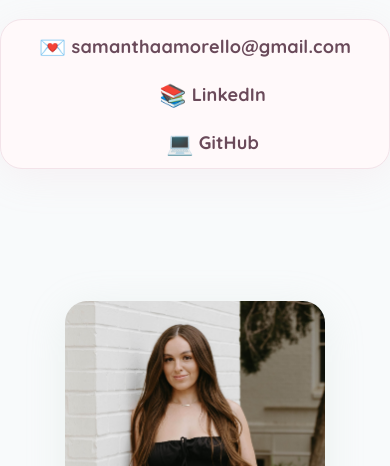
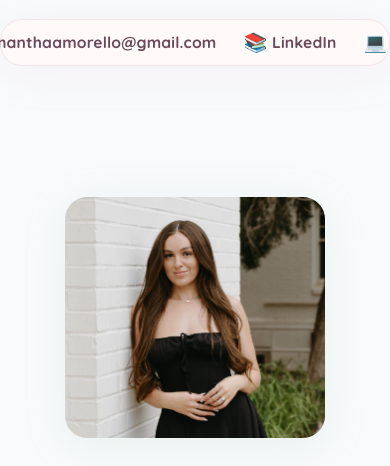
Before and after one commit to sammmorello/PracticeWebsite, a plain HTML site: page index.html in a window 390 px wide. Shown: the top 466 px of the page. Drawn offline with Linux system fonts and the light colour scheme.

Commit message:
more small tweaks

```diff
--- a/index.html
+++ b/index.html
@@ -9,10 +9,10 @@
 </head>
 <body>
     <div class="top-contact-bar-bubble">
-      <div class="top-contact-bar" style="color:#6a4a5a;">
-          <a href="mailto:samanthaamorello@gmail.com" class="contact-link" style="color:#6a4a5a;font-weight:700;"><span style="font-size:1.2em;vertical-align:-0.1em;">💌</span> samanthaamorello@gmail.com</a>
-          <a href="https://www.linkedin.com/in/samantha-morello-009947210/" target="_blank" class="contact-link" style="color:#6a4a5a;font-weight:700;margin-left:2.2rem;"><span style="font-size:1.2em;vertical-align:-0.1em;">📚</span> LinkedIn</a>
-          <a href="https://github.com/sammmorello" target="_blank" class="contact-link" style="color:#6a4a5a;font-weight:700;margin-left:2.2rem;"><span style="font-size:1.2em;vertical-align:-0.1em;">💻</span> GitHub</a>
+      <div class="top-contact-bar">
+        <a href="mailto:samanthaamorello@gmail.com" class="contact-link"><span style="font-size:1.2em;vertical-align:-0.1em;">💌</span> samanthaamorello@gmail.com</a>
+        <a href="https://www.linkedin.com/in/samantha-morello-009947210/" target="_blank" class="contact-link"><span style="font-size:1.2em;vertical-align:-0.1em;">📚</span> LinkedIn</a>
+        <a href="https://github.com/sammmorello" target="_blank" class="contact-link"><span style="font-size:1.2em;vertical-align:-0.1em;">💻</span> GitHub</a>
       </div>
     </div>
     <header id="home" class="hero-section neutral" style="margin-top: 5.5rem;">
--- a/style.css
+++ b/style.css
@@ -443,6 +443,18 @@ main {
   gap: 2.2rem;
 }
 .top-contact-bar .contact-link {
+  display: inline-flex !important;
+  align-items: center !important;
+  gap: 0.3em !important;
+  vertical-align: middle !important;
+  line-height: 1.2 !important;
+}
+.top-contact-bar .contact-link span {
+  display: inline-block !important;
+  vertical-align: middle !important;
+  line-height: 1.2 !important;
+}
+.top-contact-bar .contact-link {
   color: #6a4a5a;
   font-weight: 700;
   font-family: 'Quicksand','Inter',Arial,sans-serif;
@@ -452,6 +464,36 @@ main {
 }
 .top-contact-bar .contact-link:hover {
   color: #b47a96;
+}
+@media (max-width: 700px) {
+  body {
+    padding-left: 5vw !important;
+    padding-right: 5vw !important;
+  }
+  main, .site-footer, .top-contact-bar-bubble, .opportunities-bubble-wrapper, .education-cards-section, .coursework-section, .projects-cards-section, .contact-section {
+    padding-left: 5vw !important;
+    padding-right: 5vw !important;
+  }
+  .education-card, .project-card-bubble, .contact-card, .coursework-card, .opportunities-card {
+    width: 90vw !important;
+    max-width: 90vw !important;
+    min-width: 0 !important;
+  }
+  .top-contact-bar {
+    display: flex !important;
+    flex-direction: row !important;
+    align-items: center !important;
+    justify-content: center !important;
+    gap: 0.7rem !important;
+    padding: 0.5rem 0.3rem !important;
+    min-width: 0 !important;
+    max-width: 98vw !important;
+  }
+  .top-contact-bar .contact-link {
+    font-size: 0.98rem !important;
+    padding: 0.2rem 0.5rem !important;
+    margin: 0 !important;
+  }
 }
 @media (max-width: 700px) {
   html, body {
@@ -1386,3 +1428,24 @@ main {
 .site-footer {
   margin-bottom: 3.5rem !important;
 }
+
+/* Remove hamburger menu and dropdown styles */
+.hamburger-menu, .mobile-contact-menu { display: none !important; }
+
+@media (max-width: 700px) {
+  .top-contact-bar {
+    display: flex !important;
+    flex-direction: row !important;
+    align-items: center !important;
+    justify-content: center !important;
+    gap: 0.7rem !important;
+    padding: 0.5rem 0.3rem !important;
+    min-width: 0 !important;
+    max-width: 98vw !important;
+  }
+  .top-contact-bar .contact-link {
+    font-size: 0.98rem !important;
+    padding: 0.2rem 0.5rem !important;
+    margin: 0 !important;
+  }
+}
```
